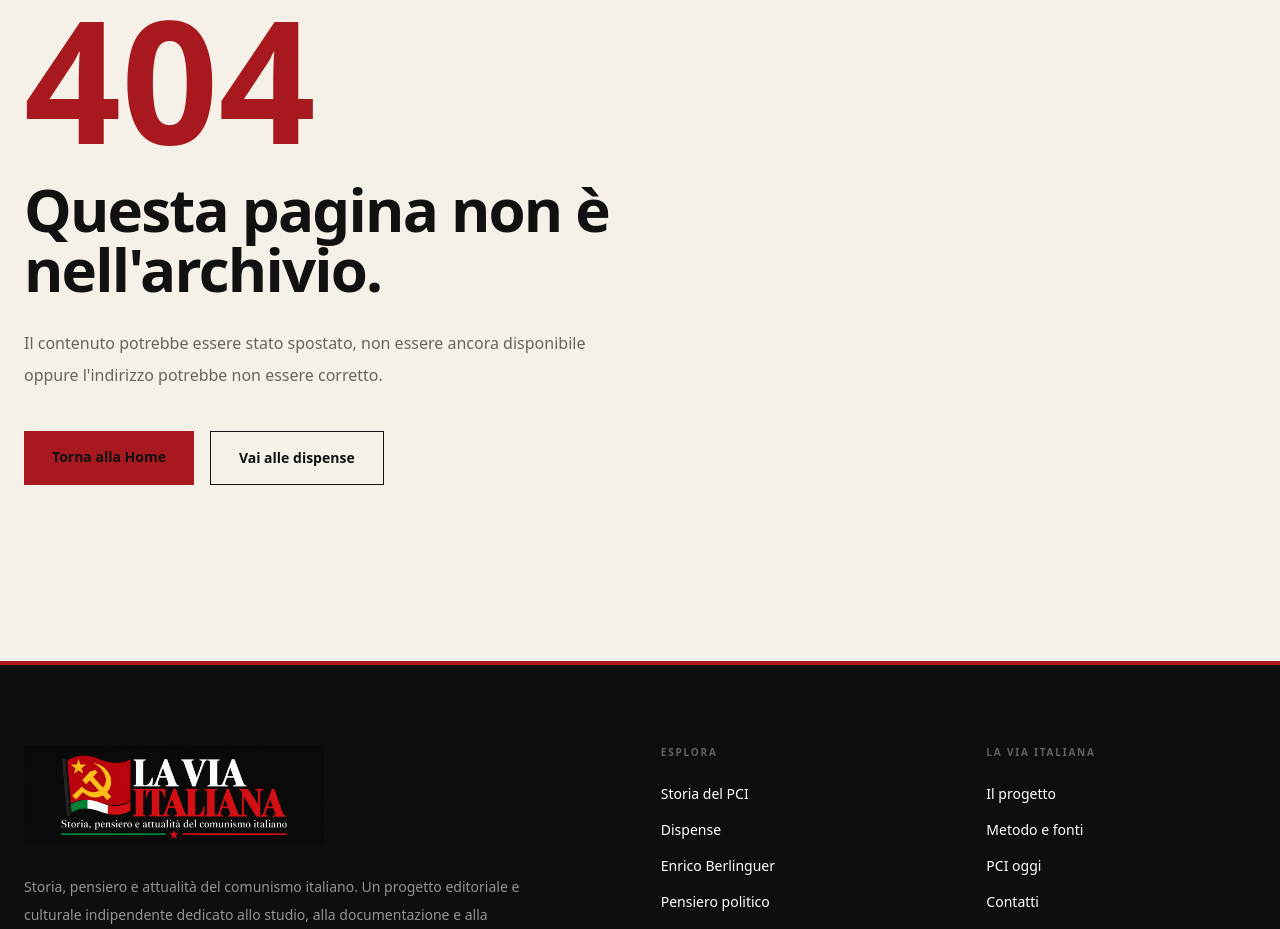
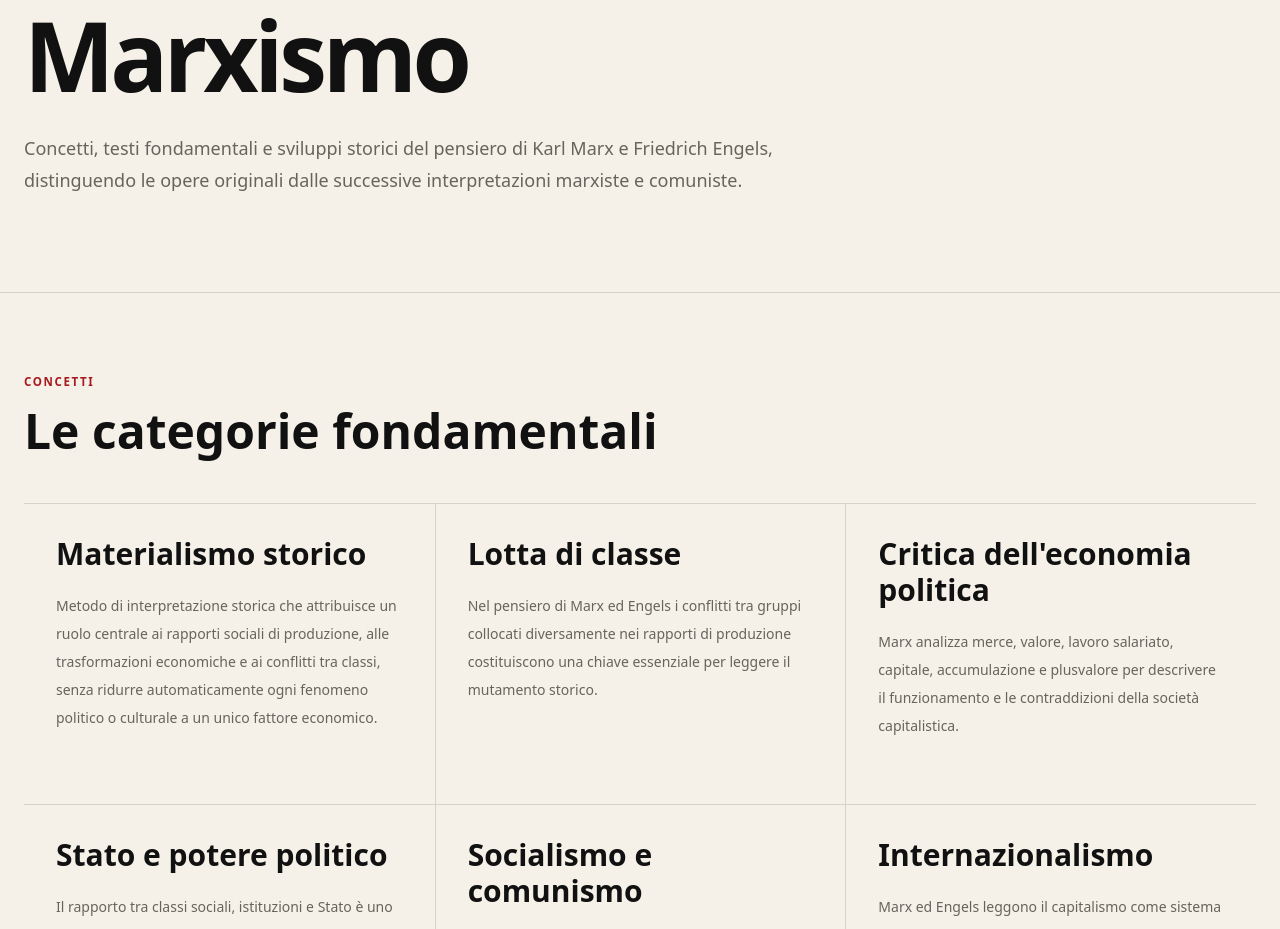
Before and after one commit to devanonymus/la-via-italiana, a Next.js app: page /pensiero/marxismo in a window 1280 px wide. Before the commit this address had no page. Shown: the part 260-1189 px from the top of the page. Built offline with nearby package versions, Linux system fonts and the light colour scheme.

Commit message:
feat: add Marxism foundations page

```diff
--- /dev/null
+++ b/app/pensiero/marxismo/page.tsx
@@ -0,0 +1,129 @@
+import type { Metadata } from "next";
+import Link from "next/link";
+import Header from "@/components/layout/Header";
+import Footer from "@/components/layout/Footer";
+
+export const metadata: Metadata = {
+  title: "Marxismo: concetti, testi e sviluppo storico",
+  description:
+    "Introduzione storica al marxismo: materialismo storico, lotta di classe, critica dell'economia politica, Stato, socialismo, comunismo e principali testi di Marx ed Engels.",
+};
+
+const concepts = [
+  {
+    title: "Materialismo storico",
+    text: "Metodo di interpretazione storica che attribuisce un ruolo centrale ai rapporti sociali di produzione, alle trasformazioni economiche e ai conflitti tra classi, senza ridurre automaticamente ogni fenomeno politico o culturale a un unico fattore economico.",
+  },
+  {
+    title: "Lotta di classe",
+    text: "Nel pensiero di Marx ed Engels i conflitti tra gruppi collocati diversamente nei rapporti di produzione costituiscono una chiave essenziale per leggere il mutamento storico.",
+  },
+  {
+    title: "Critica dell'economia politica",
+    text: "Marx analizza merce, valore, lavoro salariato, capitale, accumulazione e plusvalore per descrivere il funzionamento e le contraddizioni della società capitalistica.",
+  },
+  {
+    title: "Stato e potere politico",
+    text: "Il rapporto tra classi sociali, istituzioni e Stato è uno dei problemi centrali della tradizione marxista. Le interpretazioni successive differiscono molto, soprattutto tra socialdemocrazia, leninismo e marxismi occidentali.",
+  },
+  {
+    title: "Socialismo e comunismo",
+    text: "Nella tradizione marxiana il comunismo viene concepito come superamento della società divisa in classi. I modi, i tempi e le istituzioni della transizione sono stati oggetto di interpretazioni molto diverse nel movimento socialista e comunista.",
+  },
+  {
+    title: "Internazionalismo",
+    text: "Marx ed Engels leggono il capitalismo come sistema sempre più internazionale e collegano l'emancipazione del lavoro alla cooperazione politica dei lavoratori oltre i confini nazionali.",
+  },
+];
+
+const texts = [
+  ["1848", "Manifesto del Partito Comunista", "Karl Marx e Friedrich Engels", "Manifesto politico e programmatico della Lega dei Comunisti."],
+  ["1859", "Per la critica dell'economia politica", "Karl Marx", "Opera importante per la formulazione della concezione materialistica della storia."],
+  ["1867", "Il Capitale, libro I", "Karl Marx", "Analisi della produzione capitalistica, della merce, del valore e dell'accumulazione."],
+  ["1875", "Critica del Programma di Gotha", "Karl Marx", "Intervento sul programma del movimento operaio tedesco e sulla transizione post-capitalistica."],
+  ["1880", "L'evoluzione del socialismo dall'utopia alla scienza", "Friedrich Engels", "Sintesi divulgativa di temi centrali del socialismo marxista."],
+];
+
+export default function MarxismoPage() {
+  return (
+    <>
+      <Header />
+      <main>
+        <section className="border-b border-[var(--border)]">
+          <div className="container-site py-20 md:py-24">
+            <div className="max-w-5xl">
+              <div className="eyebrow">Fondamenti teorici</div>
+              <h1 className="font-editorial mt-5 text-6xl font-semibold leading-[0.95] tracking-[-0.045em] md:text-8xl">
+                Marxismo
+              </h1>
+              <p className="mt-8 max-w-3xl text-lg leading-8 text-[var(--muted)]">
+                Concetti, testi fondamentali e sviluppi storici del pensiero
+                di Karl Marx e Friedrich Engels, distinguendo le opere originali
+                dalle successive interpretazioni marxiste e comuniste.
+              </p>
+            </div>
+          </div>
+        </section>
+
+        <section className="container-site py-20">
+          <div className="max-w-4xl">
+            <div className="eyebrow">Concetti</div>
+            <h2 className="font-editorial mt-4 text-5xl font-semibold">
+              Le categorie fondamentali
+            </h2>
+          </div>
+
+          <div className="mt-12 grid border-t border-[var(--border)] md:grid-cols-2 lg:grid-cols-3">
+            {concepts.map((item, index) => (
+              <article
+                key={item.title}
+                className={`min-h-[300px] p-8 ${index % 3 !== 0 ? "lg:border-l lg:border-[var(--border)]" : ""} ${index > 2 ? "border-t border-[var(--border)]" : ""}`}
+              >
+                <h3 className="font-editorial text-3xl font-semibold">{item.title}</h3>
+                <p className="mt-5 text-sm leading-7 text-[var(--muted)]">{item.text}</p>
+              </article>
+            ))}
+          </div>
+        </section>
+
+        <section className="border-y border-[var(--border)] bg-white/30">
+          <div className="container-site py-20">
+            <div className="max-w-4xl">
+              <div className="eyebrow">Canone di base</div>
+              <h2 className="font-editorial mt-4 text-5xl font-semibold">
+                Testi fondamentali
+              </h2>
+              <p className="mt-5 max-w-3xl text-base leading-8 text-[var(--muted)]">
+                Questi testi non costituiscono una “linea guida” unica e immutabile:
+                rappresentano nuclei teorici e programmatici diversi, scritti in
+                contesti differenti. Le successive correnti marxiste li hanno
+                interpretati in modi anche molto distanti.
+              </p>
+            </div>
+
+            <div className="mt-12 border-t border-[var(--border)]">
+              {texts.map(([year, title, author, description]) => (
+                <div key={title} className="grid gap-6 border-b border-[var(--border)] py-8 md:grid-cols-[120px_1fr]">
+                  <div className="font-editorial text-2xl font-semibold text-[var(--red)]">{year}</div>
+                  <div>
+                    <h3 className="font-editorial text-3xl font-semibold">{title}</h3>
+                    <div className="mt-2 text-sm font-semibold">{author}</div>
+                    <p className="mt-4 max-w-3xl text-sm leading-7 text-[var(--muted)]">{description}</p>
+                  </div>
+                </div>
+              ))}
+            </div>
+
+            <Link
+              href="/documenti"
+              className="mt-10 inline-block border border-[var(--foreground)] px-6 py-4 text-sm font-bold transition hover:bg-[var(--foreground)] hover:text-white"
+            >
+              Vai ai testi e documenti →
+            </Link>
+          </div>
+        </section>
+      </main>
+      <Footer />
+    </>
+  );
+}
```
